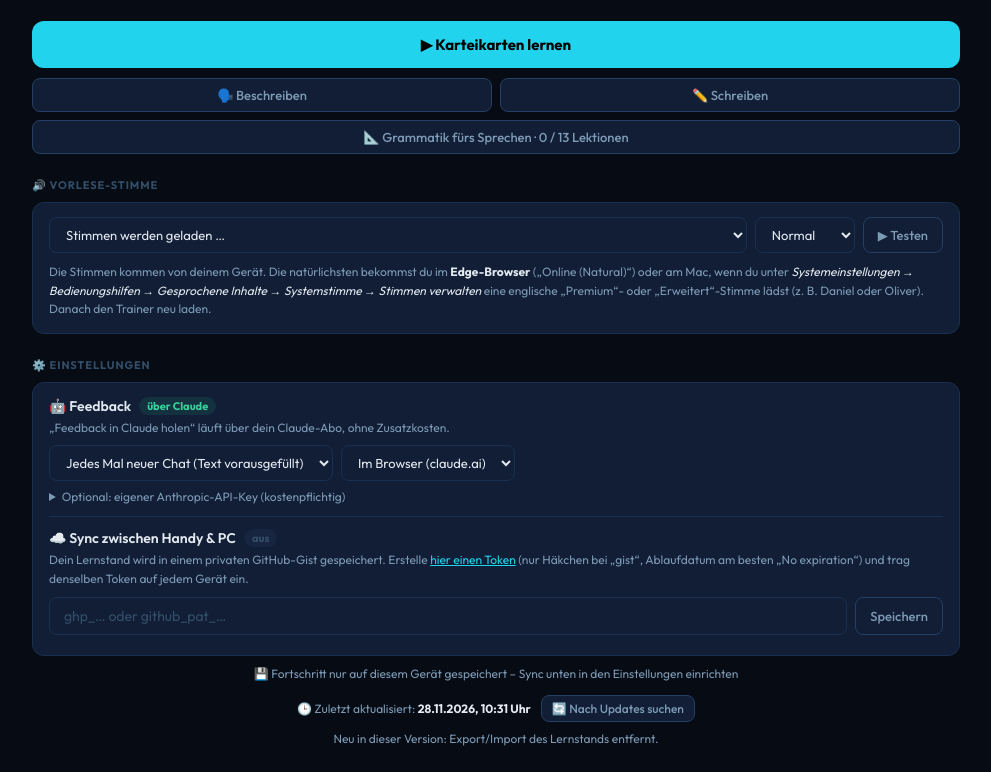
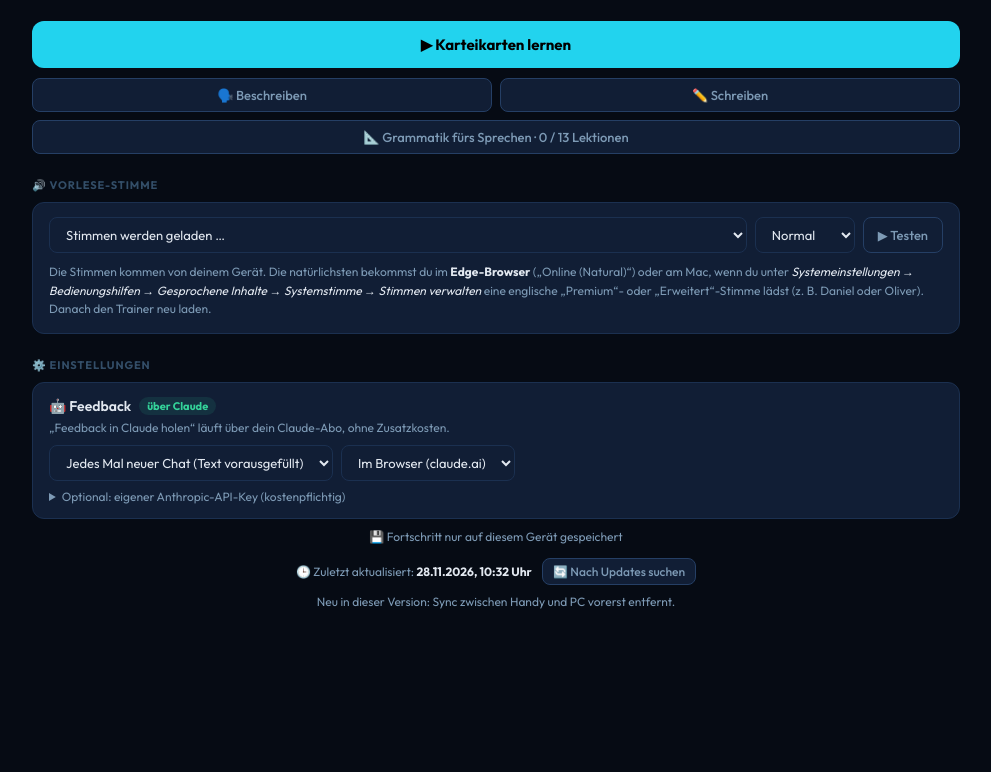
Before and after one commit to dennis44-bit/english-trainer, a plain HTML site: page index.html in a window 1280 px wide. Shown: the part 813-1585 px from the top of the page, without its empty margins (144-1135 px from the left). After the commit the page ends 1448 px from the top, so only its background shows below. Drawn offline with Linux system fonts and the light colour scheme.

Commit message:
Sync zwischen Handy und PC vorerst entfernt
Einstellungs-Abschnitt für den GitHub-Token entfernt; der Gist-Sync ist über
ET_SYNC=false abgeschaltet (Code bleibt für später). Lernstand liegt nur im
Browser des jeweiligen Geräts.

Co-Authored-By: Claude Opus 5.5 <noreply@anthropic.com>
Claude-Session: https://claude.ai/code/session_01VJGfj4DKF6YtmM2Aczboxo

```diff
--- a/index.html
+++ b/index.html
@@ -418,6 +418,7 @@ main{max-width:960px;margin:0 auto;padding:24px 16px}
   const web=location.protocol==='file:'||/(^|\.)github\.io$|^localhost$|^127\.0\.0\.1$|\.test$/i.test(location.hostname);
   if(!web||(window.claude&&window.claude.use))return;
   window.ET_STANDALONE=true;
+  const ET_SYNC=false; // Sync zwischen Geraeten (GitHub-Gist) vorerst ausgeschaltet
   const KK='et7_apikey',GT='et7_ghtoken',GI='et7_gistid',GF='english-trainer-sync.json';
   const ls=k=>{try{return localStorage.getItem(k)||''}catch(e){return''}};
   const err=(code,message)=>Object.assign(new Error(message),{code});
@@ -492,8 +493,8 @@ main{max-width:960px;margin:0 auto;padding:24px 16px}
   window.ET_HANDOFF=!ls(KK);
   window.claude={use:async name=>{
     if(name==='sample')return ls(KK)?sample:null;
-    if(name==='db')return ls(GT)?db:null;
-    if(name==='user')return ls(GT)?{id:async()=>'me'}:null;
+    if(name==='db')return ET_SYNC&&ls(GT)?db:null;
+    if(name==='user')return ET_SYNC&&ls(GT)?{id:async()=>'me'}:null;
     return null;
   }};
 })();
@@ -2481,7 +2482,7 @@ function writeLocal(){try{localStorage.setItem(SK,JSON.stringify(P));localStorag
 function setSync(m){
   syncMode=m;const el=g('sync-st');if(!el)return;
   el.textContent={ok:'\u2601\uFE0F Fortschritt wird \u00fcber dein Claude-Konto synchronisiert',wait:'\u2601\uFE0F Verbinde mit deinem Claude-Konto \u2026',local:'\u{1F4BE} Fortschritt nur auf diesem Ger\u00e4t gespeichert (Synchronisierung hier nicht verf\u00fcgbar)',err:'\u26A0\uFE0F Synchronisierung gerade gest\u00f6rt \u2013 lokal gespeichert, wird sp\u00e4ter nachgeholt'}[m]||'';
-  if(window.ET_STANDALONE)el.textContent=el.textContent.replace('dein Claude-Konto','GitHub').replace('deinem Claude-Konto','GitHub').replace('(Synchronisierung hier nicht verf\u00fcgbar)','\u2013 Sync unten in den Einstellungen einrichten');
+  if(window.ET_STANDALONE)el.textContent=el.textContent.replace('dein Claude-Konto','GitHub').replace('deinem Claude-Konto','GitHub').replace('(Synchronisierung hier nicht verf\u00fcgbar)','');
 }
 function schedulePush(){touchLocal();if(!syncRef)return;clearTimeout(syncTimer);syncTimer=setTimeout(()=>{syncTimer=null;syncPush()},1500)}
 function snapshotLocal(){return {v:1,P,M,D:DSM,ts:lsNum(TSK)||Date.now(),resetAt:lsNum(RSK)}}
@@ -2699,11 +2700,6 @@ function renderSettings(){
       <div class="st-msg" id="st-key-msg"></div>
       </details>
     </div>
-    <div class="st-sec">
-      <div class="st-h">☁️ Sync zwischen Handy & PC ${hasTok?'<span class="st-ok">aktiv</span>':'<span class="st-off">aus</span>'}</div>
-      <div class="vb-hint" style="margin:4px 0 8px">Dein Lernstand wird in einem privaten GitHub-Gist gespeichert. Erstelle <a href="https://github.com/settings/tokens/new?scopes=gist&description=English%20Trainer" target="_blank" rel="noopener">hier einen Token</a> (nur Häkchen bei „gist“, Ablaufdatum am besten „No expiration“) und trag denselben Token auf jedem Gerät ein.</div>
-      <div class="vb-row"><input class="brsearch" type="password" id="st-tok" placeholder="${hasTok?'•••••• gespeichert':'ghp_… oder github_pat_…'}" autocomplete="off"><button class="btn-g" id="st-tok-save">Speichern</button>${hasTok?'<button class="btn-g" id="st-tok-del">Entfernen</button>':''}</div>
-      <div class="st-msg" id="st-tok-msg"></div>
     </div>`;
   }
   el.innerHTML=h;
@@ -2715,21 +2711,14 @@ function renderSettings(){
     wireFbSettings();
     if(g('st-key-test'))g('st-key-test').onclick=async()=>{msg('st-key-msg','Teste …',true);try{const r=await window.ET_web.ask('Reply with exactly: OK',{modelTier:'quick',maxTokens:10});msg('st-key-msg','✅ Funktioniert ('+String(r.text).trim().slice(0,20)+')',true)}catch(e){msg('st-key-msg','❌ '+(e.message||'Fehler'))}};
     if(g('st-key-del'))g('st-key-del').onclick=()=>{lsSet(K.KK,null);location.reload()};
-    g('st-tok-save').onclick=async()=>{
-      const v=g('st-tok').value.trim();if(v.length<20){msg('st-tok-msg','Bitte den kompletten Token einfügen.');return}
-      lsSet(K.GT,v);lsSet(K.GI,null);msg('st-tok-msg','Prüfe Token …',true);
-      try{await window.ET_web.findGist();msg('st-tok-msg','✅ Verbunden – die Seite lädt neu …',true);setTimeout(()=>location.reload(),700)}
-      catch(e){lsSet(K.GT,null);msg('st-tok-msg','❌ Token funktioniert nicht ('+(e.message||'Fehler')+'). Hat er das Häkchen bei „gist“?')}
-    };
-    if(g('st-tok-del'))g('st-tok-del').onclick=()=>{lsSet(K.GT,null);lsSet(K.GI,null);location.reload()};
   }
 
 }
 
 // ── VERSION & UPDATES ──
 // APP_VERSION/APP_NOTES setzt tools/release.py bei jeder Veroeffentlichung; version.json im Repo enthaelt die neueste Version.
-const APP_VERSION='2026-11-28T10:31:39Z';
-const APP_NOTES="Export/Import des Lernstands entfernt.";
+const APP_VERSION='2026-11-28T10:32:38Z';
+const APP_NOTES="Sync zwischen Handy und PC vorerst entfernt.";
 let updInfo=null,updTimer=null;
 function fmtVer(v){try{return new Date(v).toLocaleString('de-DE',{day:'2-digit',month:'2-digit',year:'numeric',hour:'2-digit',minute:'2-digit'})+' Uhr'}catch(e){return v}}
 function renderVer(msg){
--- a/version.json
+++ b/version.json
@@ -1,4 +1,4 @@
 {
-  "version": "2026-11-28T10:31:39Z",
-  "notes": "Export/Import des Lernstands entfernt."
+  "version": "2026-11-28T10:32:38Z",
+  "notes": "Sync zwischen Handy und PC vorerst entfernt."
 }
```
Also changed, not shown: 1 other file.
